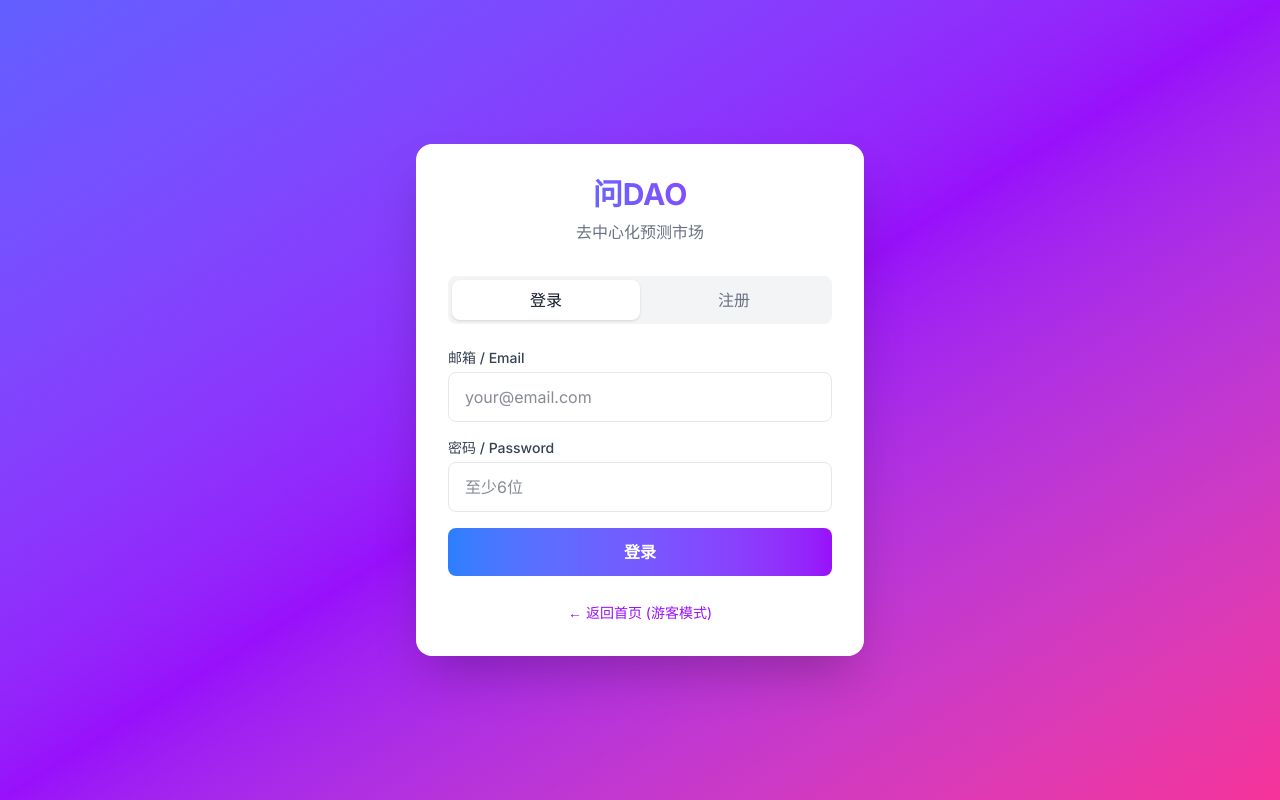
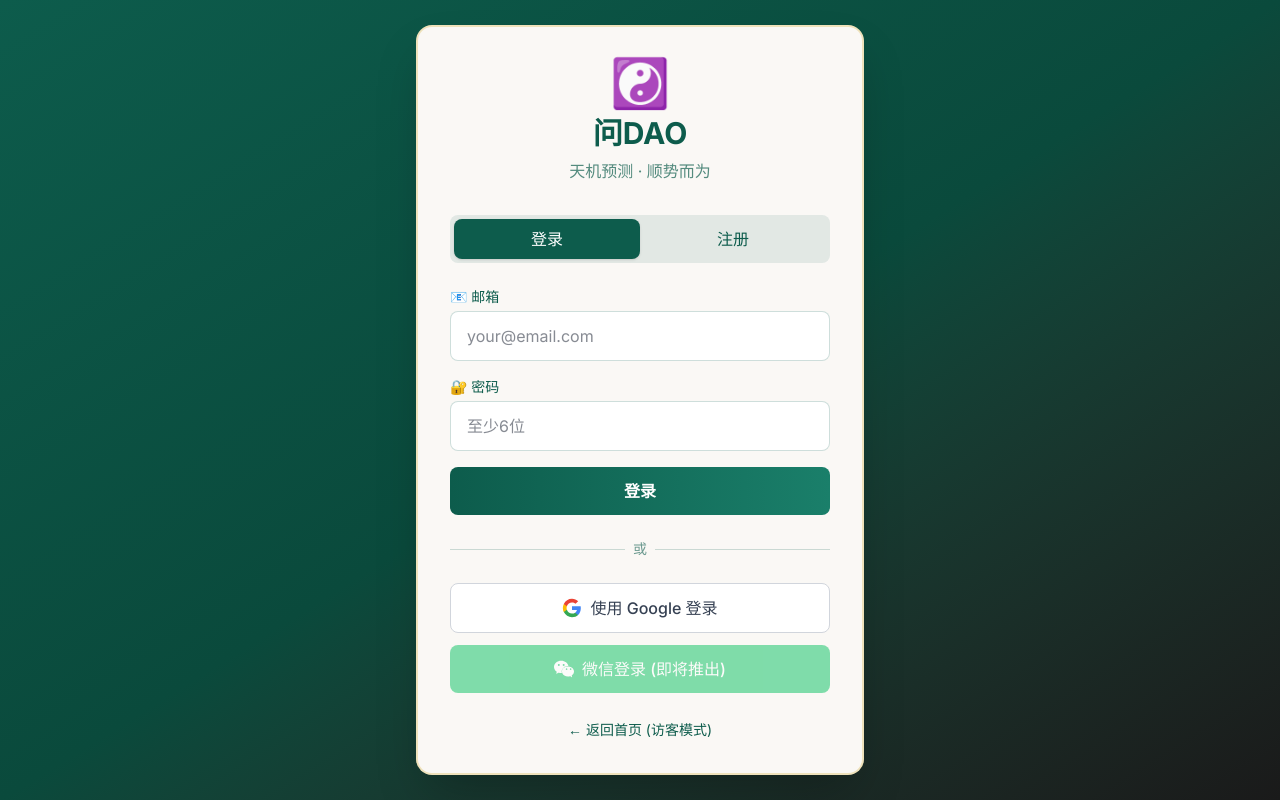
Before and after one commit to gakuchuuwa/wendao, a Next.js app: page /auth in a window 1280 px wide. Built offline with nearby package versions, Linux system fonts and the light colour scheme.

Commit message:
v5.0.0: Social login + UI fixes

```diff
--- /dev/null
+++ b/app/auth/callback/route.ts
@@ -0,0 +1,21 @@
+import { createClient } from '@supabase/supabase-js';
+import { NextResponse } from 'next/server';
+import type { NextRequest } from 'next/server';
+
+export async function GET(request: NextRequest) {
+    const requestUrl = new URL(request.url);
+    const code = requestUrl.searchParams.get('code');
+    const origin = requestUrl.origin;
+
+    if (code) {
+        const supabase = createClient(
+            process.env.NEXT_PUBLIC_SUPABASE_URL!,
+            process.env.NEXT_PUBLIC_SUPABASE_ANON_KEY!
+        );
+
+        await supabase.auth.exchangeCodeForSession(code);
+    }
+
+    // Redirect to home page after successful auth
+    return NextResponse.redirect(`${origin}/`);
+}
--- a/app/auth/page.tsx
+++ b/app/auth/page.tsx
@@ -1,8 +1,9 @@
 "use client";
 
-import { useState } from "react";
+import { useState, useEffect } from "react";
 import { supabase } from "@/lib/supabase";
 import Link from "next/link";
+import { useRouter } from "next/navigation";
 
 export default function AuthPage() {
     const [email, setEmail] = useState("");
@@ -10,6 +11,18 @@ export default function AuthPage() {
     const [isLogin, setIsLogin] = useState(true);
     const [loading, setLoading] = useState(false);
     const [message, setMessage] = useState("");
+    const router = useRouter();
+
+    // Check if already logged in
+    useEffect(() => {
+        const checkUser = async () => {
+            const { data: { session } } = await supabase.auth.getSession();
+            if (session) {
+                router.push("/");
+            }
+        };
+        checkUser();
+    }, [router]);
 
     const handleAuth = async (e: React.FormEvent) => {
         e.preventDefault();
@@ -24,7 +37,7 @@ export default function AuthPage() {
                 });
                 if (error) throw error;
                 setMessage("✅ 登录成功！正在跳转...");
-                setTimeout(() => window.location.href = "/", 1500);
+                setTimeout(() => router.push("/"), 1500);
             } else {
                 const { error } = await supabase.auth.signUp({
                     email,
@@ -40,50 +53,70 @@ export default function AuthPage() {
         }
     };
 
+    const handleGoogleLogin = async () => {
+        setLoading(true);
+        try {
+            const { error } = await supabase.auth.signInWithOAuth({
+                provider: 'google',
+                options: {
+                    redirectTo: `${window.location.origin}/auth/callback`
+                }
+            });
+            if (error) throw error;
+        } catch (error: any) {
+            setMessage(`❌ Google登录失败: ${error.message}`);
+            setLoading(false);
+        }
+    };
+
     return (
-        <main className="min-h-screen bg-gradient-to-br from-indigo-500 via-purple-600 to-pink-500 flex items-center justify-center p-4">
-            <div className="bg-white rounded-2xl shadow-2xl p-8 w-full max-w-md">
+        <main className="min-h-screen bg-gradient-to-br from-[#0d5c4c] via-[#0a4a3c] to-[#1a1a1a] flex items-center justify-center p-4">
+            <div className="bg-[#faf8f5] rounded-2xl shadow-2xl p-8 w-full max-w-md border-2 border-[#d4af37]/30">
+                {/* Header */}
                 <div className="text-center mb-8">
-                    <h1 className="text-3xl font-bold bg-clip-text text-transparent bg-gradient-to-r from-blue-500 to-purple-600">
+                    <div className="text-5xl mb-2">☯️</div>
+                    <h1 className="text-3xl font-bold text-[#0d5c4c]">
                         问DAO
                     </h1>
-                    <p className="text-gray-500 mt-2">去中心化预测市场</p>
+                    <p className="text-[#0d5c4c]/70 mt-2">天机预测 · 顺势而为</p>
                 </div>
 
-                <div className="flex mb-6 bg-gray-100 rounded-lg p-1">
+                {/* Tab Switch */}
+                <div className="flex mb-6 bg-[#0d5c4c]/10 rounded-lg p-1">
                     <button
                         onClick={() => setIsLogin(true)}
-                        className={`flex-1 py-2 rounded-lg transition font-medium ${isLogin ? 'bg-white shadow text-gray-900' : 'text-gray-500'
+                        className={`flex-1 py-2 rounded-lg transition font-medium ${isLogin ? 'bg-[#0d5c4c] text-white shadow' : 'text-[#0d5c4c]'
                             }`}
                     >
                         登录
                     </button>
                     <button
                         onClick={() => setIsLogin(false)}
-                        className={`flex-1 py-2 rounded-lg transition font-medium ${!isLogin ? 'bg-white shadow text-gray-900' : 'text-gray-500'
+                        className={`flex-1 py-2 rounded-lg transition font-medium ${!isLogin ? 'bg-[#0d5c4c] text-white shadow' : 'text-[#0d5c4c]'
                             }`}
                     >
                         注册
                     </button>
                 </div>
 
+                {/* Email/Password Form */}
                 <form onSubmit={handleAuth} className="space-y-4">
                     <div>
-                        <label className="block text-sm font-medium text-gray-700 mb-1">
-                            邮箱 / Email
+                        <label className="block text-sm font-medium text-[#0d5c4c] mb-1">
+                            📧 邮箱
                         </label>
                         <input
                             type="email"
                             value={email}
                             onChange={(e) => setEmail(e.target.value)}
                             required
-                            className="w-full px-4 py-3 border border-gray-200 rounded-lg focus:ring-2 focus:ring-purple-500 focus:border-transparent outline-none text-gray-900"
+                            className="w-full px-4 py-3 border border-[#0d5c4c]/20 rounded-lg focus:ring-2 focus:ring-[#0d5c4c] focus:border-transparent outline-none text-gray-900 bg-white"
                             placeholder="your@email.com"
                         />
                     </div>
                     <div>
-                        <label className="block text-sm font-medium text-gray-700 mb-1">
-                            密码 / Password
+                        <label className="block text-sm font-medium text-[#0d5c4c] mb-1">
+                            🔐 密码
                         </label>
                         <input
                             type="password"
@@ -91,13 +124,13 @@ export default function AuthPage() {
                             onChange={(e) => setPassword(e.target.value)}
                             required
                             minLength={6}
-                            className="w-full px-4 py-3 border border-gray-200 rounded-lg focus:ring-2 focus:ring-purple-500 focus:border-transparent outline-none text-gray-900"
+                            className="w-full px-4 py-3 border border-[#0d5c4c]/20 rounded-lg focus:ring-2 focus:ring-[#0d5c4c] focus:border-transparent outline-none text-gray-900 bg-white"
                             placeholder="至少6位"
                         />
                     </div>
 
                     {message && (
-                        <div className={`p-3 rounded-lg text-sm ${message.includes('✅') ? 'bg-green-50 text-green-700' : 'bg-red-50 text-red-700'
+                        <div className={`p-3 rounded-lg text-sm ${message.includes('✅') ? 'bg-green-50 text-green-700 border border-green-200' : 'bg-red-50 text-red-700 border border-red-200'
                             }`}>
                             {message}
                         </div>
@@ -106,20 +139,59 @@ export default function AuthPage() {
                     <button
                         type="submit"
                         disabled={loading}
-                        className="w-full py-3 bg-gradient-to-r from-blue-500 to-purple-600 text-white font-bold rounded-lg hover:opacity-90 transition disabled:opacity-50"
+                        className="w-full py-3 bg-gradient-to-r from-[#0d5c4c] to-[#1a7f6a] text-white font-bold rounded-lg hover:opacity-90 transition disabled:opacity-50"
                     >
                         {loading ? '处理中...' : (isLogin ? '登录' : '注册')}
                     </button>
                 </form>
 
+                {/* Divider */}
+                <div className="relative my-6">
+                    <div className="absolute inset-0 flex items-center">
+                        <div className="w-full border-t border-[#0d5c4c]/20"></div>
+                    </div>
+                    <div className="relative flex justify-center text-sm">
+                        <span className="px-2 bg-[#faf8f5] text-[#0d5c4c]/60">或</span>
+                    </div>
+                </div>
+
+                {/* Social Login Buttons */}
+                <div className="space-y-3">
+                    <button
+                        onClick={handleGoogleLogin}
+                        disabled={loading}
+                        className="w-full py-3 bg-white border border-gray-300 text-gray-700 font-medium rounded-lg hover:bg-gray-50 transition disabled:opacity-50 flex items-center justify-center gap-2"
+                    >
+                        <svg className="w-5 h-5" viewBox="0 0 24 24">
+                            <path fill="#4285F4" d="M22.56 12.25c0-.78-.07-1.53-.2-2.25H12v4.26h5.92c-.26 1.37-1.04 2.53-2.21 3.31v2.77h3.57c2.08-1.92 3.28-4.74 3.28-8.09z" />
+                            <path fill="#34A853" d="M12 23c2.97 0 5.46-.98 7.28-2.66l-3.57-2.77c-.98.66-2.23 1.06-3.71 1.06-2.86 0-5.29-1.93-6.16-4.53H2.18v2.84C3.99 20.53 7.7 23 12 23z" />
+                            <path fill="#FBBC05" d="M5.84 14.09c-.22-.66-.35-1.36-.35-2.09s.13-1.43.35-2.09V7.07H2.18C1.43 8.55 1 10.22 1 12s.43 3.45 1.18 4.93l2.85-2.22.81-.62z" />
+                            <path fill="#EA4335" d="M12 5.38c1.62 0 3.06.56 4.21 1.64l3.15-3.15C17.45 2.09 14.97 1 12 1 7.7 1 3.99 3.47 2.18 7.07l3.66 2.84c.87-2.6 3.3-4.53 6.16-4.53z" />
+                        </svg>
+                        使用 Google 登录
+                    </button>
+
+                    <button
+                        disabled
+                        className="w-full py-3 bg-[#07C160] text-white font-medium rounded-lg opacity-50 cursor-not-allowed flex items-center justify-center gap-2"
+                    >
+                        <svg className="w-5 h-5" viewBox="0 0 24 24" fill="white">
+                            <path d="M8.691 2.188C3.891 2.188 0 5.476 0 9.53c0 2.212 1.17 4.203 3.002 5.55a.59.59 0 01.213.665l-.39 1.48c-.019.07-.048.141-.048.213 0 .163.13.295.29.295a.326.326 0 00.167-.054l1.903-1.114a.864.864 0 01.717-.098 10.16 10.16 0 002.837.403c.276 0 .543-.027.811-.05-.857-2.578.157-4.972 1.932-6.446 1.703-1.415 3.882-1.98 5.853-1.838-.576-3.583-4.196-6.348-8.596-6.348zM5.785 5.991c.642 0 1.162.529 1.162 1.18a1.17 1.17 0 01-1.162 1.178A1.17 1.17 0 014.623 7.17c0-.651.52-1.18 1.162-1.18zm5.813 0c.642 0 1.162.529 1.162 1.18a1.17 1.17 0 01-1.162 1.178 1.17 1.17 0 01-1.162-1.178c0-.651.52-1.18 1.162-1.18zm5.34 2.867c-1.797-.052-3.746.512-5.28 1.786-1.72 1.428-2.687 3.72-1.78 6.22.942 2.453 3.666 4.229 6.884 4.229.826 0 1.622-.12 2.361-.336a.722.722 0 01.598.082l1.584.926a.272.272 0 00.14.045c.134 0 .24-.111.24-.247 0-.06-.023-.12-.038-.177l-.327-1.233a.582.582 0 01-.023-.156.49.49 0 01.201-.398C23.024 18.48 24 16.82 24 14.98c0-3.21-2.931-5.837-6.656-6.088v-.001a9.7 9.7 0 00-.406-.033zm-1.834 2.391c.535 0 .969.44.969.982a.976.976 0 01-.969.983.976.976 0 01-.969-.983c0-.542.434-.982.97-.982zm4.857 0c.535 0 .969.44.969.982a.976.976 0 01-.969.983.976.976 0 01-.969-.983c0-.542.434-.982.97-.982z" />
+                        </svg>
+                        微信登录 (即将推出)
+                    </button>
+                </div>
+
+                {/* Back to Home */}
                 <div className="mt-6 text-center">
-                    <Link href="/" className="text-sm text-purple-600 hover:underline">
-                        ← 返回首页 (游客模式)
+                    <Link href="/" className="text-sm text-[#0d5c4c] hover:underline">
+                        ← 返回首页 (访客模式)
                     </Link>
                 </div>
 
+                {/* Bonus Notice */}
                 {!isLogin && (
-                    <div className="mt-4 p-3 bg-yellow-50 rounded-lg text-sm text-yellow-700">
+                    <div className="mt-4 p-3 bg-[#d4af37]/10 rounded-lg text-sm text-[#0d5c4c] border border-[#d4af37]/30">
                         🎁 注册即送 <strong>100 道币</strong>，可用于预测下注！
                     </div>
                 )}
--- a/components/BetModal.tsx
+++ b/components/BetModal.tsx
@@ -35,7 +35,7 @@ export default function BetModal({ isOpen, onClose, marketId, direction }: BetMo
         <div className="fixed inset-0 z-50 flex items-center justify-center bg-black/50 backdrop-blur-sm">
             <div className="bg-white rounded-2xl w-full max-w-md p-6 shadow-2xl animate-in fade-in zoom-in duration-200 border-2 border-[#0d5c4c]/20">
                 <h2 className="text-xl font-bold mb-4 flex justify-between text-[#0d5c4c]">
-                    <span>下注 {direction === "YES" ? "✅ 是" : "❌ 否"}</span>
+                    <span>下注 {direction === "YES" ? "☯️ 顺天" : "🔥 逆天"}</span>
                     <button onClick={onClose} className="text-gray-400 hover:text-gray-600">✕</button>
                 </h2>
 
--- a/components/Navbar.tsx
+++ b/components/Navbar.tsx
@@ -1,12 +1,12 @@
 "use client";
-// v4.0.4 - Deployed 2025-12-11
+// v5.0.0 - Social Login Update
 
 import Link from "next/link";
 import { useUser } from "@/context/UserContext";
 import Image from "next/image";
 
 export default function Navbar() {
-    const { isGuest, daoCoins, shareToEarn, loginAsGuest, logoutGuest } = useUser();
+    const { isGuest, daoCoins, shareToEarn, logout, user, isAuthenticated } = useUser();
 
     return (
         <nav className="bg-[#0d5c4c] text-white shadow-lg border-b-2 border-[#d4af37]/30">
@@ -40,19 +40,19 @@ export default function Navbar() {
                                 🔗 分享得币
                             </button>
                             <button
-                                onClick={logoutGuest}
+                                onClick={logout}
                                 className="px-4 py-2 text-white/70 hover:text-white transition"
                             >
                                 退出
                             </button>
                         </>
                     ) : (
-                        <button
-                            onClick={loginAsGuest}
+                        <a
+                            href="/auth"
                             className="px-6 py-2 bg-[#d4af37] text-[#0d5c4c] rounded-lg font-bold hover:bg-[#e5c048] transition shadow-lg"
                         >
                             登录 / 注册
-                        </button>
+                        </a>
                     )}
                 </div>
             </div>
--- a/context/UserContext.tsx
+++ b/context/UserContext.tsx
@@ -1,6 +1,8 @@
 "use client";
 
 import React, { createContext, useContext, useState, useEffect } from "react";
+import { supabase, getUserProfile } from "@/lib/supabase";
+import type { User } from "@supabase/supabase-js";
 
 interface GuestBet {
     marketId: string;
@@ -10,10 +12,18 @@ interface GuestBet {
 }
 
 interface UserContextType {
+    // Auth state
+    user: User | null;
+    isAuthenticated: boolean;
+    isLoading: boolean;
+
+    // Legacy guest mode (kept for backward compatibility)
     isGuest: boolean;
     daoCoins: number;
     guestBets: GuestBet[];
     mockMarket: { id: string, endTime: number, resolved: boolean, outcome: number, hasClaimed: boolean };
+
+    // Actions
     shareToEarn: () => void;
     placeGuestBet: (marketId: string, direction: "YES" | "NO", amount: number) => boolean;
     adminResolveMarket: (outcome: 1 | 2) => void;
@@ -21,11 +31,17 @@ interface UserContextType {
     resetMockMarket: () => void;
     loginAsGuest: () => void;
     logoutGuest: () => void;
+    logout: () => Promise<void>;
 }
 
 const UserContext = createContext<UserContextType | undefined>(undefined);
 
 export function UserProvider({ children }: { children: React.ReactNode }) {
+    // Supabase Auth state
+    const [user, setUser] = useState<User | null>(null);
+    const [isLoading, setIsLoading] = useState(true);
+
+    // Legacy guest mode state
     const [isGuest, setIsGuest] = useState(false);
     const [daoCoins, setDaoCoins] = useState(0);
     const [guestBets, setGuestBets] = useState<GuestBet[]>([]);
@@ -39,9 +55,46 @@ export function UserProvider({ children }: { children: React.ReactNode }) {
         hasClaimed: false
     });
 
-    // Init from local storage
+    // Initialize Supabase Auth listener
     useEffect(() => {
-        if (typeof window === 'undefined') return;
+        // Get initial session
+        supabase.auth.getSession().then(({ data: { session } }) => {
+            setUser(session?.user ?? null);
+            if (session?.user) {
+                setIsGuest(true); // Authenticated users are also considered "logged in"
+                // Fetch user's dao coins from profile
+                getUserProfile(session.user.id).then(profile => {
+                    if (profile) {
+                        setDaoCoins(profile.dao_coins || 100); // Default 100 for new users
+                    }
+                });
+            }
+            setIsLoading(false);
+        });
+
+        // Listen for auth changes
+        const { data: { subscription } } = supabase.auth.onAuthStateChange(
+            async (event, session) => {
+                setUser(session?.user ?? null);
+                if (session?.user) {
+                    setIsGuest(true);
+                    const profile = await getUserProfile(session.user.id);
+                    if (profile) {
+                        setDaoCoins(profile.dao_coins || 100);
+                    }
+                } else {
+                    setIsGuest(false);
+                    setDaoCoins(0);
+                }
+            }
+        );
+
+        return () => subscription.unsubscribe();
+    }, []);
+
+    // Init guest mode from local storage (fallback for non-authenticated users)
+    useEffect(() => {
+        if (typeof window === 'undefined' || user) return;
         const storedCoins = localStorage.getItem("wendao_coins");
         const storedBets = localStorage.getItem("wendao_bets");
         const storedIsGuest = localStorage.getItem("wendao_is_guest");
@@ -51,16 +104,16 @@ export function UserProvider({ children }: { children: React.ReactNode }) {
         if (storedBets) setGuestBets(JSON.parse(storedBets));
         if (storedIsGuest === "true") setIsGuest(true);
         if (storedMockMarket) setMockMarket(JSON.parse(storedMockMarket));
-    }, []);
+    }, [user]);
 
-    // Persist changes
+    // Persist guest mode changes to localStorage (only for non-authenticated users)
     useEffect(() => {
-        if (typeof window === 'undefined') return;
+        if (typeof window === 'undefined' || user) return;
         localStorage.setItem("wendao_coins", daoCoins.toString());
         localStorage.setItem("wendao_bets", JSON.stringify(guestBets));
         localStorage.setItem("wendao_is_guest", isGuest.toString());
         localStorage.setItem("wendao_mock_market", JSON.stringify(mockMarket));
-    }, [daoCoins, guestBets, isGuest, mockMarket]);
+    }, [daoCoins, guestBets, isGuest, mockMarket, user]);
 
     const shareToEarn = () => {
         if (typeof window === 'undefined') return;
@@ -170,10 +223,27 @@ export function UserProvider({ children }: { children: React.ReactNode }) {
         setIsGuest(false);
         setDaoCoins(0);
         setGuestBets([]);
+        localStorage.removeItem("wendao_coins");
+        localStorage.removeItem("wendao_bets");
+        localStorage.removeItem("wendao_is_guest");
+    };
+
+    const logout = async () => {
+        await supabase.auth.signOut();
+        setUser(null);
+        setIsGuest(false);
+        setDaoCoins(0);
+        setGuestBets([]);
+        localStorage.removeItem("wendao_coins");
+        localStorage.removeItem("wendao_bets");
+        localStorage.removeItem("wendao_is_guest");
     };
 
     return (
         <UserContext.Provider value={{
+            user,
+            isAuthenticated: !!user,
+            isLoading,
             isGuest,
             daoCoins,
             guestBets,
@@ -184,7 +254,8 @@ export function UserProvider({ children }: { children: React.ReactNode }) {
             claimMockWinnings,
             resetMockMarket,
             loginAsGuest,
-            logoutGuest
+            logoutGuest,
+            logout
         }}>
             {children}
         </UserContext.Provider>
```
Also changed, not shown: components/MarketCard.tsx (+5 -4 lines).
